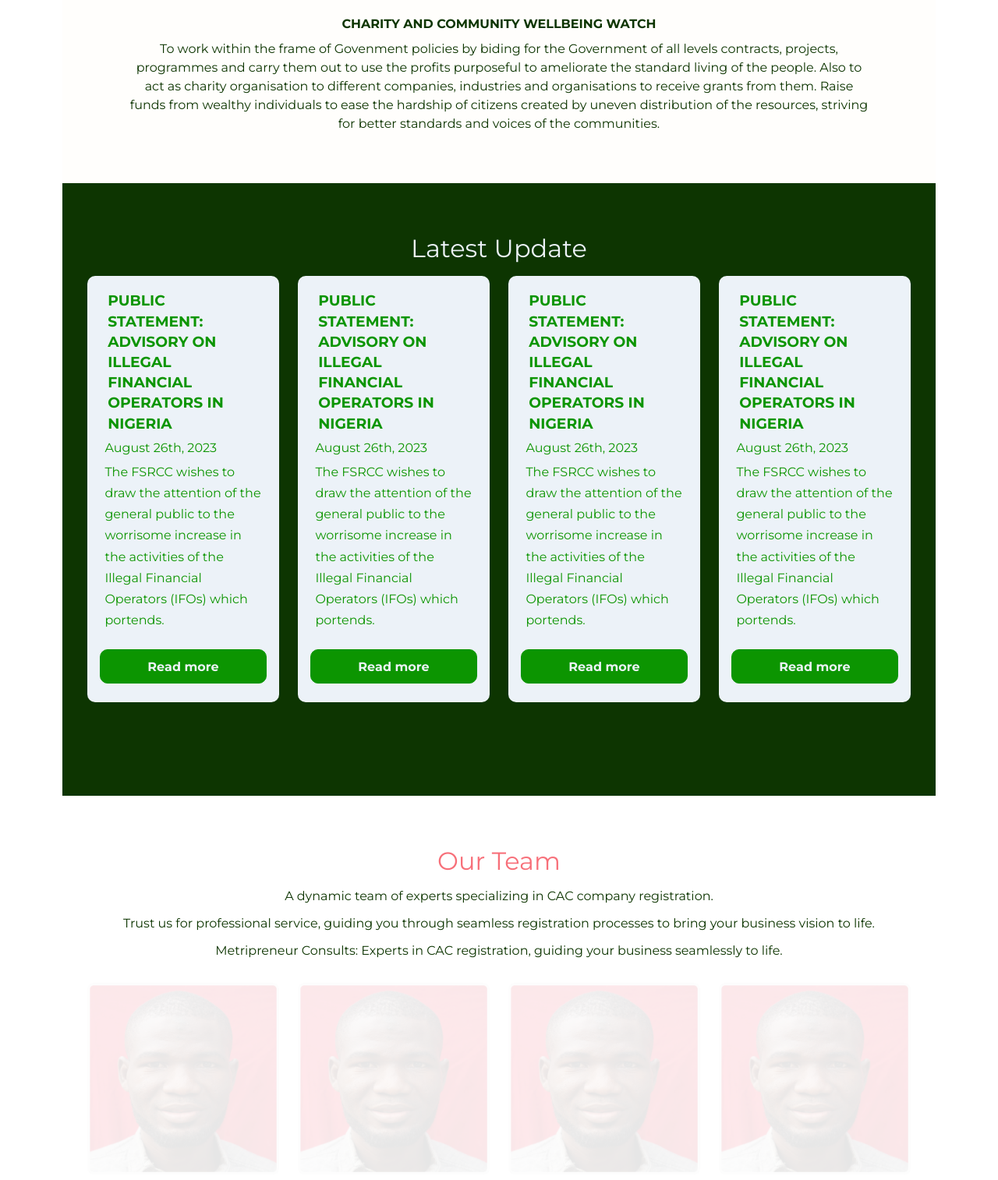
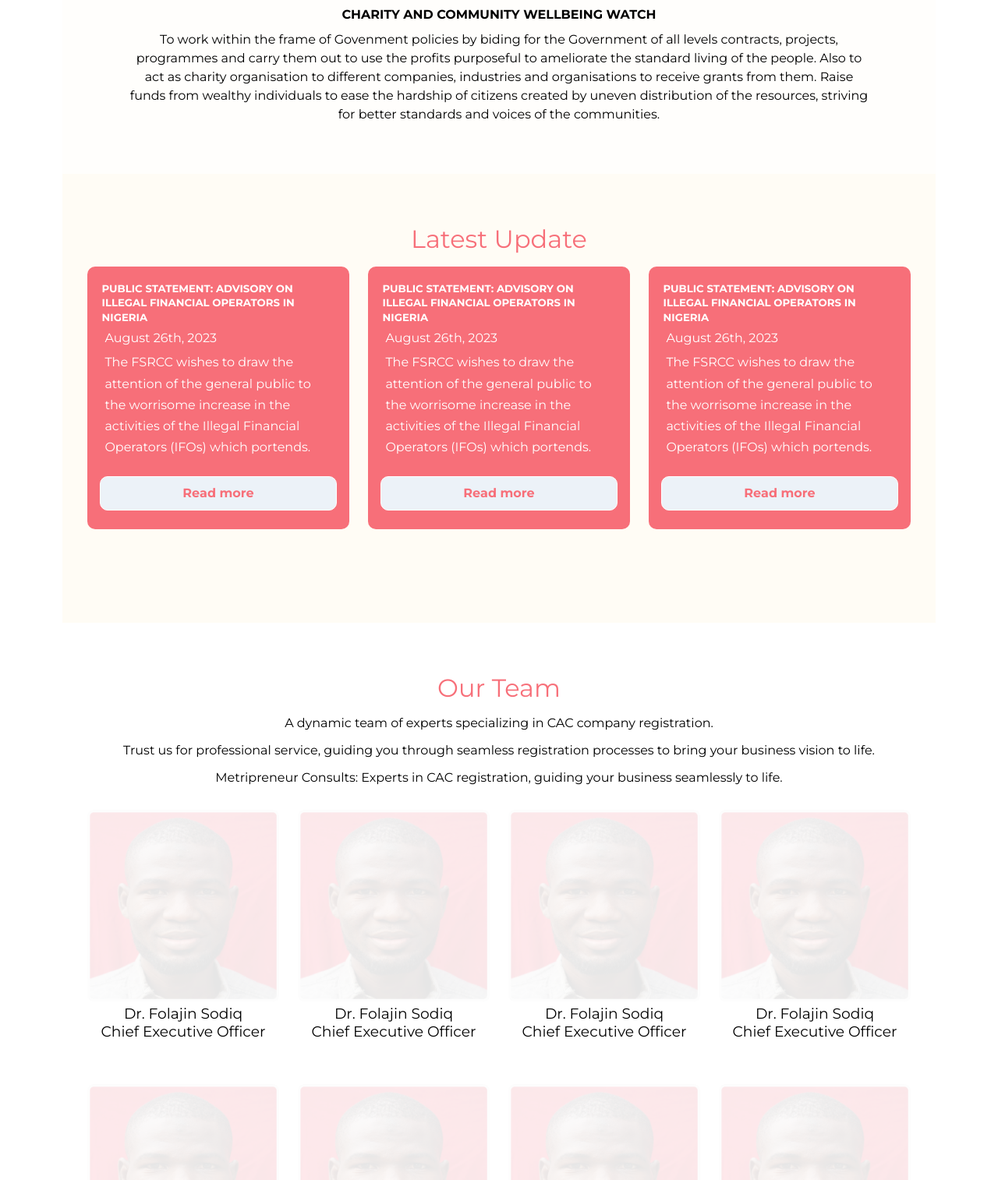
Before and after one commit to olakoder/lccf, a plain HTML site: page index.html in a window 1280 px wide. Shown: the part 1286-2800 px from the top of the page at 78% size. Drawn offline with Linux system fonts and the light colour scheme.

Commit message:
update-1

```diff
--- a/css/main.css
+++ b/css/main.css
@@ -15,13 +15,13 @@
 
 /* ///////////////ROOT/////////////// */
 :root {
-    --Dark: hsl(217, 19%, 35%);
+    /* --Dark: hsl(217, 19%, 35%);
     --Dark-light: hsl(214, 17%, 51%);
     --Light-Dark: hsl(212, 23%, 69%);
     --Logo-1: #0f7100;
     --Logo-2: #fdab2b;
     --cac-1: #0d3501;
-    --cac-2: #0c9501;
+    --cac-2: #0c9501; */
 
 
     --thick-pink: #f76f79;
@@ -29,6 +29,10 @@
     --green: #519821;
     --fainted: #fffcf5;
     --Light: hsl(210, 46%, 95%);
+    --Light-Dark: hsl(212, 23%, 69%);
+    --Dark: hsl(217, 19%, 35%);
+
+
 
 
 
@@ -164,12 +168,11 @@
 
 /* HERO SECTION */
 .hero-section {
-    background: linear-gradient(to bottom right, var(--cac-2), var(--cac-1));
+    /* background: linear-gradient(to bottom right, var(--cac-2), var(--cac-1)); */
     background: url(../images/hero-image.png);
     background-size: cover;
     background-position: center;
     padding: 6em 2em;
-    /* color: var(--cac-2); */
     text-align: center;
     color: var(--fainted);
     text-shadow: 1px 1px 3px black;
@@ -316,7 +319,7 @@
     padding: 4em 2em;
     text-align: center;
     background-color: #fffcf545;
-    color: var(--cac-1);
+    /* color: red; */
     line-height: 1.5;
     /* width: 80; */
 }
@@ -334,6 +337,10 @@
 }
 
 .features {
+    padding: 0 2em 0;
+}
+
+.livable-features {
     padding: 0 2em 0;
 }
 
@@ -380,6 +387,23 @@
     transition: 0.6s;
 }
 
+.livable-features a {
+    text-decoration: none;
+    background-color: var(--Light);
+    border: 1.5px solid var(--Dark);
+    padding: 0.7em ;
+    color: var(--Dark);
+    font-weight: bold;
+    border-radius: 10px;
+}
+
+.livable-features a:hover {
+    background-color: var(--Light);
+    color: var(--Dark);
+    cursor: pointer;
+    border: 1.5px solid var(--Light-Dark);
+    transition: 0.6s;
+}
 .hide {
     display: none;
 }
@@ -390,22 +414,23 @@
 
 /* ///////////////NEWS/////////////// */
 .latest {
-    background-color: var(--cac-1);
+    background-color: var(--fainted);
     text-align: center;
     padding: 4em 0 6em;
+    color: white;
 }
 
 .latest h1 {
-    color: var(--Light);
+    color: var(--thick-pink);
     padding-bottom: 0.5em;
 }
 
 .update {
-    background-color: var(--Light);
+    background-color: var(--thick-pink);
     border-radius: 10px;
-    box-shadow: lightgray;
+    /* box-shadow: 2px 1px 4px green; */
     margin-bottom: 1.5em;
-    color: var(--cac-2);
+    /* color: blue; */
 }
 
 .update img {
@@ -415,19 +440,20 @@
 
 .update a {
     text-decoration: none;
-    background-color: var(--cac-2);
-    border: 1.5px solid var(--cac-2);
+    /* background-color: var(--cac-2); */
+    border: 1.5px solid white;
     padding: 0.7em;
-    color: var(--Light);
+    color: var(--thick-pink);
     font-weight: bold;
     border-radius: 10px;
     margin: 1em 1em 1.5em;
 }
 
 .update a:hover {
-    color: var(--Dark);
+    background-color: var(--thick-pink);
+    color: white;
     cursor: pointer;
-    border: 1.5px solid var(--cac-2);
+    border: 1.5px solid white;
     transition: 0.6s;
 }
 
@@ -710,7 +736,7 @@
     header {
         position: sticky;
         top: 0;
-        padding: 1em 2em;
+        padding: 0.6em 2em;
     }
 
     nav ul {
@@ -781,6 +807,12 @@
         gap: 1.5em;
     }
 
+    .livable-features {
+        display: grid;
+        grid-template-columns: repeat(2, 1fr);
+        gap: 1.5em;
+    }
+
     marquee {
         width: 90%;
     }
@@ -833,6 +865,10 @@
         grid-template-columns: repeat(3, 1fr);
     }
 
+    .livable-features {
+        grid-template-columns: repeat(3, 1fr);
+    }
+
     .get-in-touch {
         display: grid;
         grid-template-columns: repeat(6, 1fr);
--- a/index.html
+++ b/index.html
@@ -8,7 +8,7 @@
 
     <link rel="stylesheet" href="./css/main.css">
 
-    <link rel="icon" href="./images/livable-logo.jpg">
+    <link rel="icon" href="./images/livable-logo.png">
 
 </head>
 <body>
@@ -261,44 +261,34 @@
         <!-- LATEST UPDATE -->
         <div class="latest" id="latest-news">
             <h1 class="light-weight">Latest Update</h1>
-            <div class="features">
+            <div class="livable-features">
                 <div class="update">
                     <img class="update-img" src="./images/latest.jpg" alt="">
                     <div class="update-1">
-                        <h3 class="update-text update-text-title">PUBLIC STATEMENT: ADVISORY ON ILLEGAL FINANCIAL OPERATORS IN NIGERIA</h3>
+                        <h5 class="update-text update-text-title">PUBLIC STATEMENT: ADVISORY ON ILLEGAL FINANCIAL OPERATORS IN NIGERIA</h3>
                         <p class="update-text">August 26th, 2023</p>
                         <p class="update-text update-text-content">The FSRCC wishes to draw the attention of the general public to the worrisome increase in the activities of the Illegal Financial Operators (IFOs) which portends.</p>
-                        <a class="read" href="./news.html">Read more</a>
+                        <a class="read" href="#">Read more</a>
                     </div>
                 </div>
 
                 <div class="update">
                     <img class="update-img" src="./images/latest.jpg" alt="">
                     <div class="update-1">
-                        <h3 class="update-text update-text-title">PUBLIC STATEMENT: ADVISORY ON ILLEGAL FINANCIAL OPERATORS IN NIGERIA</h3>
+                        <h5 class="update-text update-text-title">PUBLIC STATEMENT: ADVISORY ON ILLEGAL FINANCIAL OPERATORS IN NIGERIA</h3>
                         <p class="update-text">August 26th, 2023</p>
                         <p class="update-text update-text-content">The FSRCC wishes to draw the attention of the general public to the worrisome increase in the activities of the Illegal Financial Operators (IFOs) which portends.</p>
-                        <a class="read" href="./news.html">Read more</a>
+                        <a class="read" href="#">Read more</a>
                     </div>
                 </div>
 
                 <div class="update">
                     <img class="update-img" src="./images/latest.jpg" alt="">
                     <div class="update-1">
-                        <h3 class="update-text update-text-title">PUBLIC STATEMENT: ADVISORY ON ILLEGAL FINANCIAL OPERATORS IN NIGERIA</h3>
+                        <h5 class="update-text update-text-title">PUBLIC STATEMENT: ADVISORY ON ILLEGAL FINANCIAL OPERATORS IN NIGERIA</h3>
                         <p class="update-text">August 26th, 2023</p>
                         <p class="update-text update-text-content">The FSRCC wishes to draw the attention of the general public to the worrisome increase in the activities of the Illegal Financial Operators (IFOs) which portends.</p>
-                        <a class="read" href="./news.html">Read more</a>
-                    </div>
-                </div>
-
-                <div class="update">
-                    <img class="update-img" src="./images/latest.jpg" alt="">
-                    <div class="update-1">
-                        <h3 class="update-text update-text-title">PUBLIC STATEMENT: ADVISORY ON ILLEGAL FINANCIAL OPERATORS IN NIGERIA</h3>
-                        <p class="update-text">August 26th, 2023</p>
-                        <p class="update-text update-text-content">The FSRCC wishes to draw the attention of the general public to the worrisome increase in the activities of the Illegal Financial Operators (IFOs) which portends.</p>
-                        <a class="read" href="./news.html">Read more</a>
+                        <a class="read" href="#">Read more</a>
                     </div>
                 </div>
             </div>
@@ -316,74 +306,74 @@
             <section class="features team">
                 <div class="" id="">
                     <img class="team-image" src="./images/team-one.png" alt="">
-                    <h2 class="light-weight">Dr. Folajin Sodiq</h2>
-                    <h3 class="light-weight">Chief Executive Officer | Founder</h3>
+                    <h3 class="light-weight">Dr. Folajin Sodiq</h2>
+                    <h3 class="light-weight">Chief Executive Officer</h3>
                 </div>
 
                 <div class="" id="">
                     <img class="team-image" src="./images/team-one.png" alt="">
-                    <h2 class="light-weight">Mrs. Aisha Johnson</h2>
-                    <h3 class="light-weight">Director of Legal Affairs</h3>
+                    <h3 class="light-weight">Dr. Folajin Sodiq</h2>
+                    <h3 class="light-weight">Chief Executive Officer</h3>
                 </div>
 
                 <div class="" id="">
                     <img class="team-image" src="./images/team-one.png" alt="">
-                    <h2 class="light-weight">Ms. Chioma Okonkwo</h2>
-                    <h3 class="light-weight">Client Relations Manager</h3>
+                    <h3 class="light-weight">Dr. Folajin Sodiq</h2>
+                    <h3 class="light-weight">Chief Executive Officer</h3>
                 </div>
 
                 <div class="" id="">
                     <img class="team-image" src="./images/team-one.png" alt="">
-                    <h2 class="light-weight">Dr. Zainab Mohammed</h2>
-                    <h3 class="light-weight">Financial Strategist</h3>
+                    <h3 class="light-weight">Dr. Folajin Sodiq</h2>
+                    <h3 class="light-weight">Chief Executive Officer</h3>
                 </div>
 
                 <div class="" id="">
                     <img class="team-image" src="./images/team-one.png" alt="">
-                    <h2 class="light-weight">Ms. Chioma Okonkwo</h2>
-                    <h3 class="light-weight">Client Relations Manager</h3>
+                    <h3 class="light-weight">Dr. Folajin Sodiq</h2>
+                    <h3 class="light-weight">Chief Executive Officer</h3>
                 </div>
 
                 <div class="" id="">
                     <img class="team-image" src="./images/team-one.png" alt="">
-                    <h2 class="light-weight">Ms. Chioma Okonkwo</h2>
-                    <h3 class="light-weight">Client Relations Manager</h3>
+                    <h3 class="light-weight">Dr. Folajin Sodiq</h2>
+                    <h3 class="light-weight">Chief Executive Officer</h3>
                 </div>
 
                 <div class="" id="">
                     <img class="team-image" src="./images/team-one.png" alt="">
-                    <h2 class="light-weight">Ms. Chioma Okonkwo</h2>
-                    <h3 class="light-weight">Client Relations Manager</h3>
+                    <h3 class="light-weight">Dr. Folajin Sodiq</h2>
+                    <h3 class="light-weight">Chief Executive Officer</h3>
                 </div>
 
                 <div class="" id="">
                     <img class="team-image" src="./images/team-one.png" alt="">
-                    <h2 class="light-weight">Dr. Folajin Sodiq</h2>
-                    <h3 class="light-weight">Chief Executive Officer | Founder</h3>
+                    <h3 class="light-weight">Dr. Folajin Sodiq</h2>
+                    <h3 class="light-weight">Chief Executive Officer</h3>
                 </div>
 
                 <div class="" id="">
                     <img class="team-image" src="./images/team-one.png" alt="">
-                    <h2 class="light-weight">Mrs. Aisha Johnson</h2>
-                    <h3 class="light-weight">Director of Legal Affairs</h3>
+                    <h3 class="light-weight">Dr. Folajin Sodiq</h2>
+                    <h3 class="light-weight">Chief Executive Officer</h3>
                 </div>
 
                 <div class="" id="">
                     <img class="team-image" src="./images/team-one.png" alt="">
-                    <h2 class="light-weight">Ms. Chioma Okonkwo</h2>
-                    <h3 class="light-weight">Client Relations Manager</h3>
+                    <h3 class="light-weight">Dr. Folajin Sodiq</h2>
+                    <h3 class="light-weight">Chief Executive Officer</h3>
                 </div>
 
                 <div class="" id="">
                     <img class="team-image" src="./images/team-one.png" alt="">
-                    <h2 class="light-weight">Dr. Zainab Mohammed</h2>
-                    <h3 class="light-weight">Financial Strategist</h3>
+                    <h3 class="light-weight">Dr. Folajin Sodiq</h2>
+                    <h3 class="light-weight">Chief Executive Officer</h3>
                 </div>
 
                 <div class="" id="">
                     <img class="team-image" src="./images/team-one.png" alt="">
-                    <h2 class="light-weight">Ms. Chioma Okonkwo</h2>
-                    <h3 class="light-weight">Client Relations Manager</h3>
+                    <h3 class="light-weight">Dr. Folajin Sodiq</h2>
+                    <h3 class="light-weight">Chief Executive Officer</h3>
                 </div>
             </section>
         </div>
```
